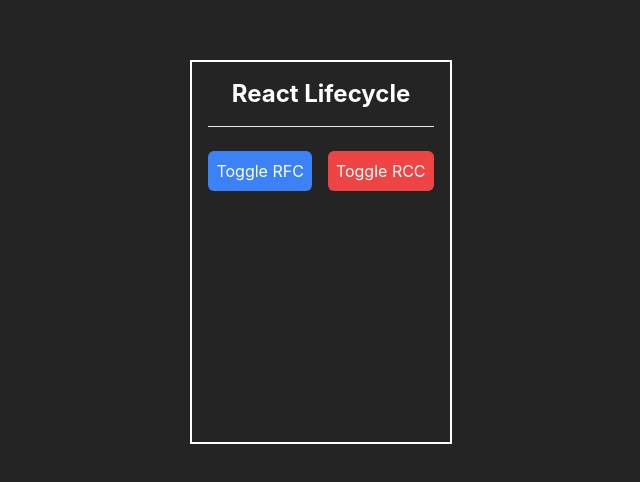
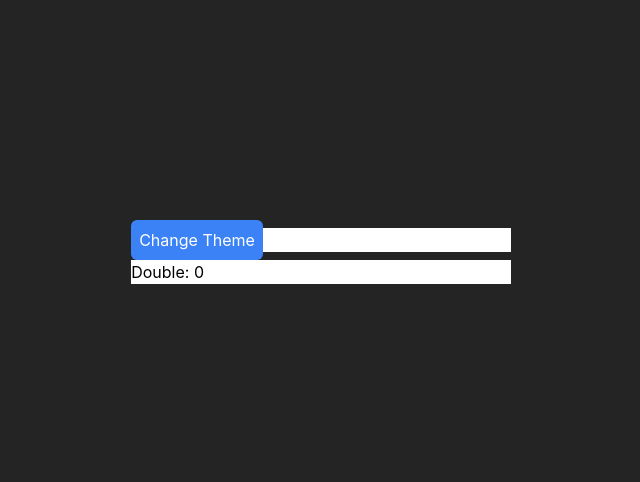
Before and after one commit to SilviuIordache/react-feature, a React (Vite) app: page / in a window 1280 px wide. Shown: the part 148-630 px from the top of the page, without its empty margins (319-959 px from the left). Built offline with nearby package versions, Linux system fonts and the light colour scheme.

Commit message:
Add useMemo example

```diff
--- a/src/App.jsx
+++ b/src/App.jsx
@@ -1,11 +1,11 @@
 import './App.css'
-import { ReactLifecycle } from './ReactLifecycle'
-
+import { UseMemo } from './UseMemo'
 function App() {
 
   return (
     <div className="light">
-      <ReactLifecycle/>
+      {/* <ReactLifecycle/> */}
+      <UseMemo/>
     </div>
   )
 }
--- /dev/null
+++ b/src/UseMemo/index.jsx
@@ -0,0 +1,46 @@
+import { useMemo, useState } from 'react';
+
+export const UseMemo = () => {
+  const [number, setNumber] = useState(0);
+  const [darkTheme, setDarkTheme] = useState(false);
+
+  const themeStyle = {
+    backgroundColor: darkTheme ? 'black' : 'white',
+    color: darkTheme ? 'white' : 'black',
+  };
+
+  function changeTheme() {
+    setDarkTheme(!darkTheme);
+  }
+
+  function slowFunction(num) {
+    const start = performance.now();
+    for (let i = 0; i < 1000000000; i++) {}
+
+    const end = performance.now();
+    console.log(`Slow function called. Duration: ${end - start} ms`);
+    return num * 2;
+  }
+
+  // const doubleNumber = slowFunction(number);
+  const doubleNumber = useMemo(() => slowFunction(number), [number]);
+
+  return (
+    <div style={{ textAlign: 'left' }}>
+      <button
+        className="bg-blue-500 text-white p-2 rounded-md"
+        onClick={changeTheme}
+      >
+        Change Theme
+      </button>
+
+      <input
+        type="number"
+        value={number}
+        onChange={(e) => setNumber(parseInt(e.target.value))}
+      />
+
+      <div style={themeStyle}>Double: {doubleNumber} </div>
+    </div>
+  );
+};
```
